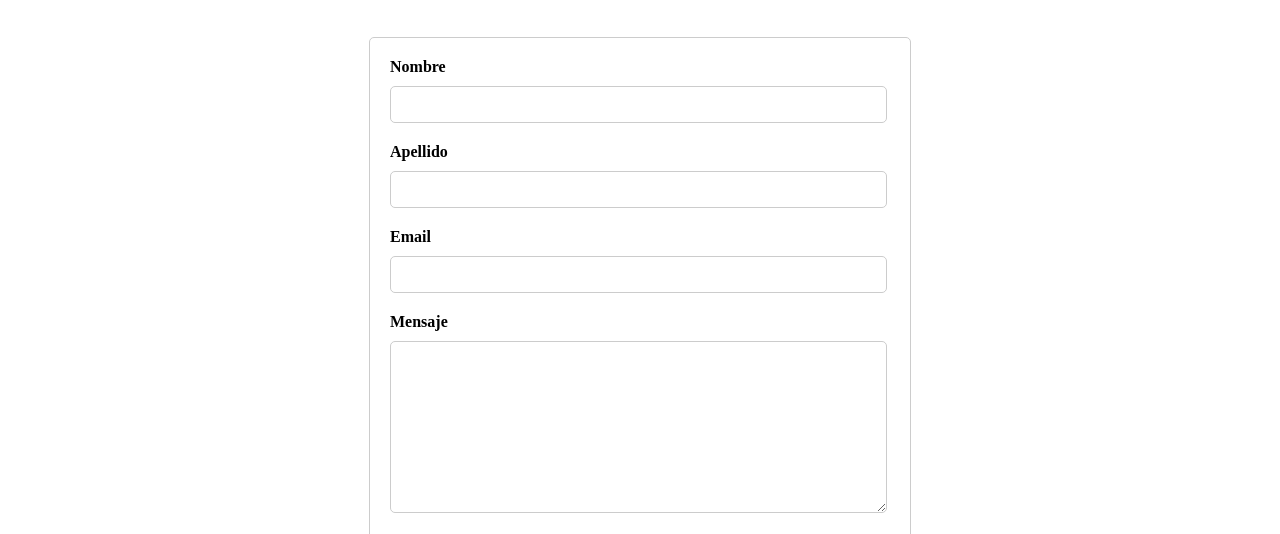
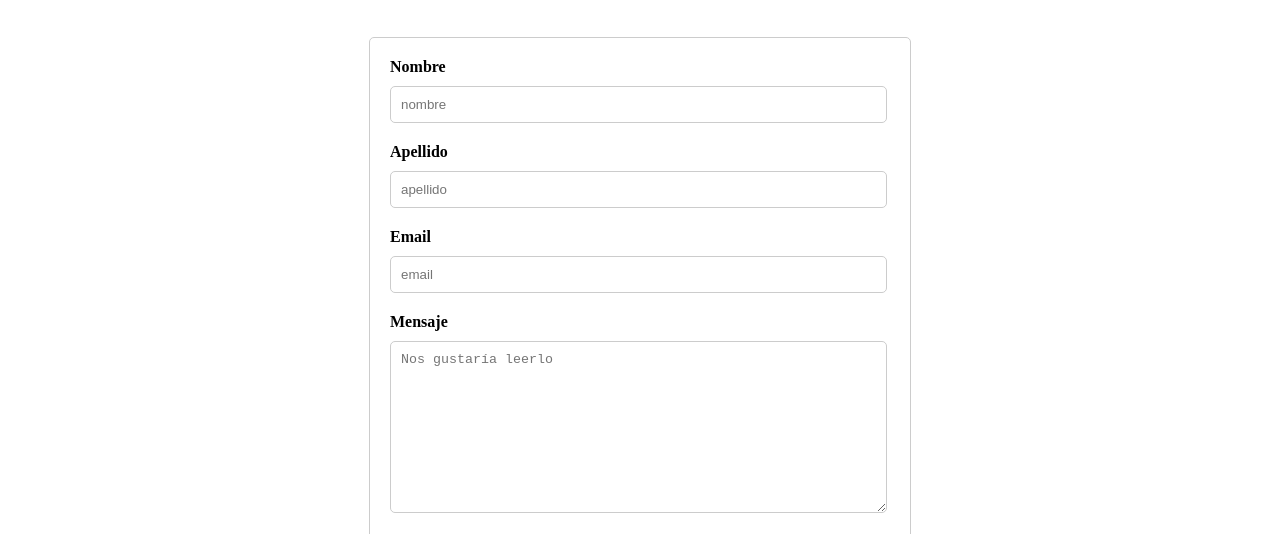
Before and after one commit to moisecas/OracleNextEducation, a plain HTML site: page curso6htmlcss/contacto.html in a window 1280 px wide. Shown: the part 401-935 px from the top of the page. Drawn offline with Linux system fonts and the light colour scheme.

Commit message:
avanzando curso 6 oracle next education

```diff
--- a/curso6htmlcss/contacto.html
+++ b/curso6htmlcss/contacto.html
@@ -26,16 +26,16 @@
         <h1 class="contacto">Contacto</h1>
         <form action="">
             <label  for="nombre">Nombre</label>
-            <input class="otros" type="text" name="nombre" id="nombre">
+            <input class="otros" type="text" name="nombre" id="nombre" required placeholder="nombre" >
             <br>
             <label for="apellido">Apellido</label>
-            <input class="otros"  type="text" name="apellido" id="apellido">
+            <input class="otros"  type="text" name="apellido" id="apellido" required placeholder="apellido">
             <br>
             <label for="email">Email</label>
-            <input class="otros"  type="email" name="email" id="email">
+            <input class="otros"  type="email" name="email" id="email" required  placeholder="email">
             <br>
             <label for="mensaje">Mensaje</label>
-            <textarea name="mensaje" id="mensaje" cols="30" rows="10"></textarea>
+            <textarea name="mensaje" id="mensaje" cols="30" rows="10" required placeholder="Nos gustaría leerlo"></textarea>
             <br>
             <label for="terminos">¿Como le gustaría que le contactemos?</label>
 
```
